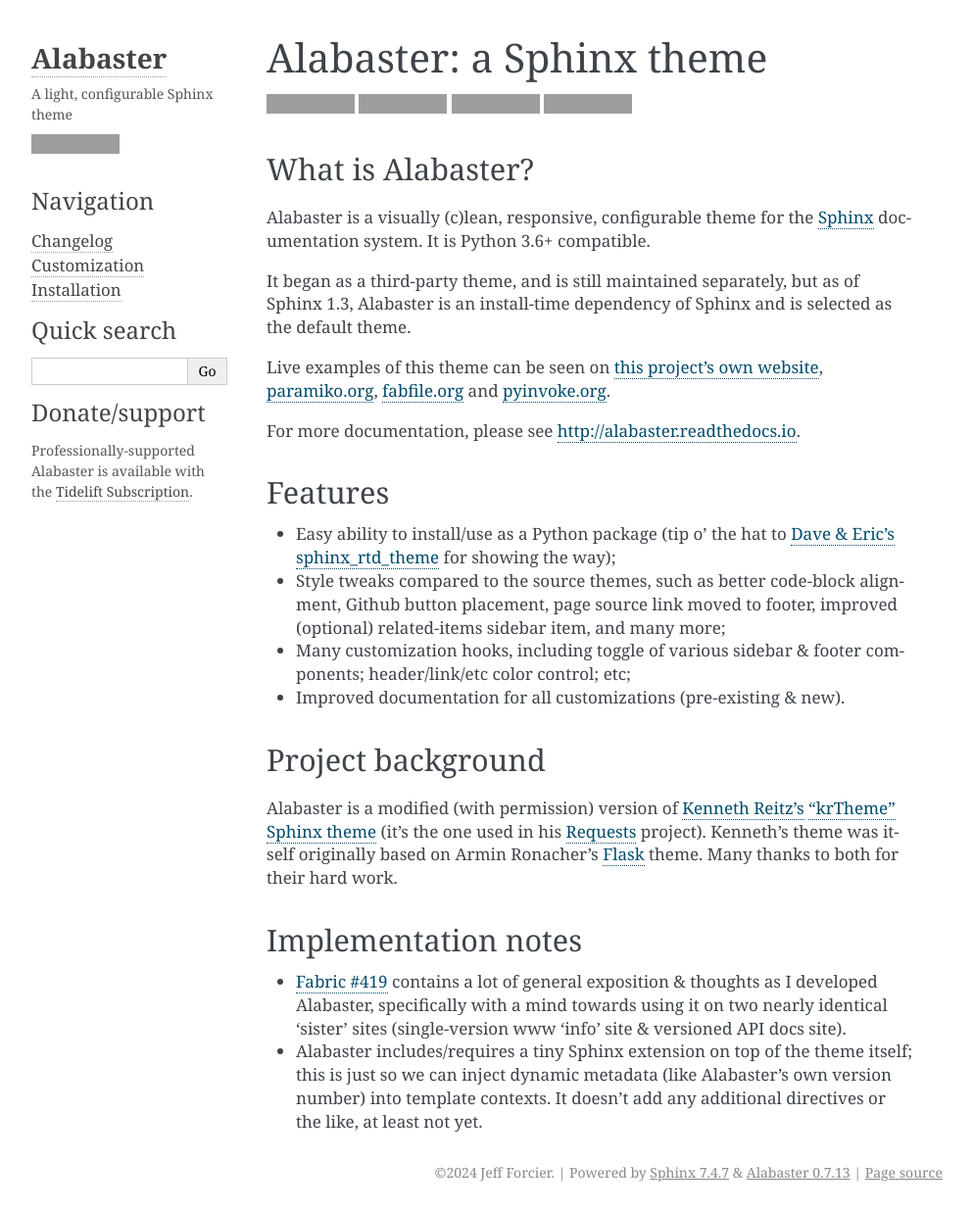
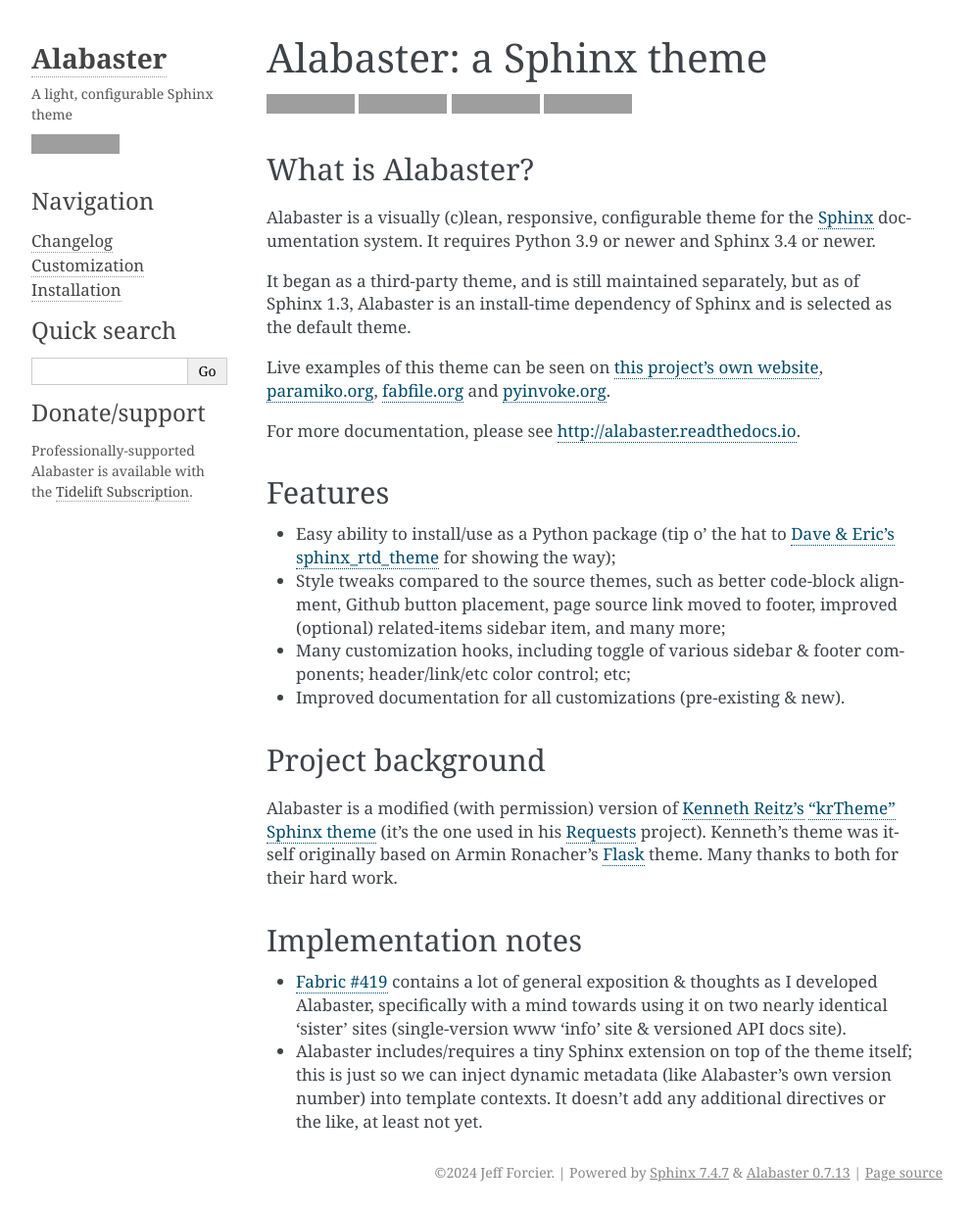
Before and after one commit to sphinx-doc/alabaster, a Sphinx documentation site: the page built from docs/index.rst, in a window 1280 px wide and 1236 px high, cut to the strip 0-1236 px from the top of the window. Shown: the whole strip at 98% size, without its empty margins (148-1141 px from the left). Built offline with Sphinx 7.4.7, drawn with Linux system fonts in a browser that asks for light colours; grey boxes are pictures that could not be loaded.

Commit message:
Drop support for Python 3.8 and earlier

```diff
--- a/README.rst
+++ b/README.rst
@@ -19,7 +19,8 @@ What is Alabaster?
 ==================
 
 Alabaster is a visually (c)lean, responsive, configurable theme for the `Sphinx
-<http://sphinx-doc.org>`_ documentation system. It is Python 3.6+ compatible.
+<http://sphinx-doc.org>`_ documentation system.
+It requires Python 3.9 or newer and Sphinx 3.4 or newer.
 
 It began as a third-party theme, and is still maintained separately, but as of
 Sphinx 1.3, Alabaster is an install-time dependency of Sphinx and is selected
--- a/alabaster/__init__.py
+++ b/alabaster/__init__.py
@@ -17,7 +17,7 @@ def update_context(app, pagename, templatename, context, doctree):
 
 
 def setup(app):
-    app.require_sphinx("1.6")
+    app.require_sphinx("3.4")
     theme_path = os.path.abspath(os.path.dirname(__file__))
     app.add_html_theme("alabaster", theme_path)
     app.connect("html-page-context", update_context)
--- a/docs/changelog.rst
+++ b/docs/changelog.rst
@@ -1,6 +1,9 @@
 =========
 Changelog
 =========
+
+- :support:`- backported` Dropped support for Python 3.8 and earlier.
+- :support:`- backported` Dropped support for Sphinx 3.3 and earlier.
 
 - :release:`0.7.13 <2023-01-13>`
 - :support:`- backported` Modernized the project: s/Travis/Circle/ for CI,
--- a/docs/installation.rst
+++ b/docs/installation.rst
@@ -2,7 +2,7 @@
 Installation
 ============
 
-Alabaster requires **Sphinx 1.6 or newer**, and is included as the default
+Alabaster requires **Sphinx 3.4 or newer**, and is included as the default
 theme.
 
 .. note::
--- a/docs/requirements.txt
+++ b/docs/requirements.txt
@@ -1,2 +1,2 @@
-Sphinx>=1.6
+Sphinx>=3.4
 releases>=2
```
Also changed, not shown: pyproject.toml (+3 -5 lines).
